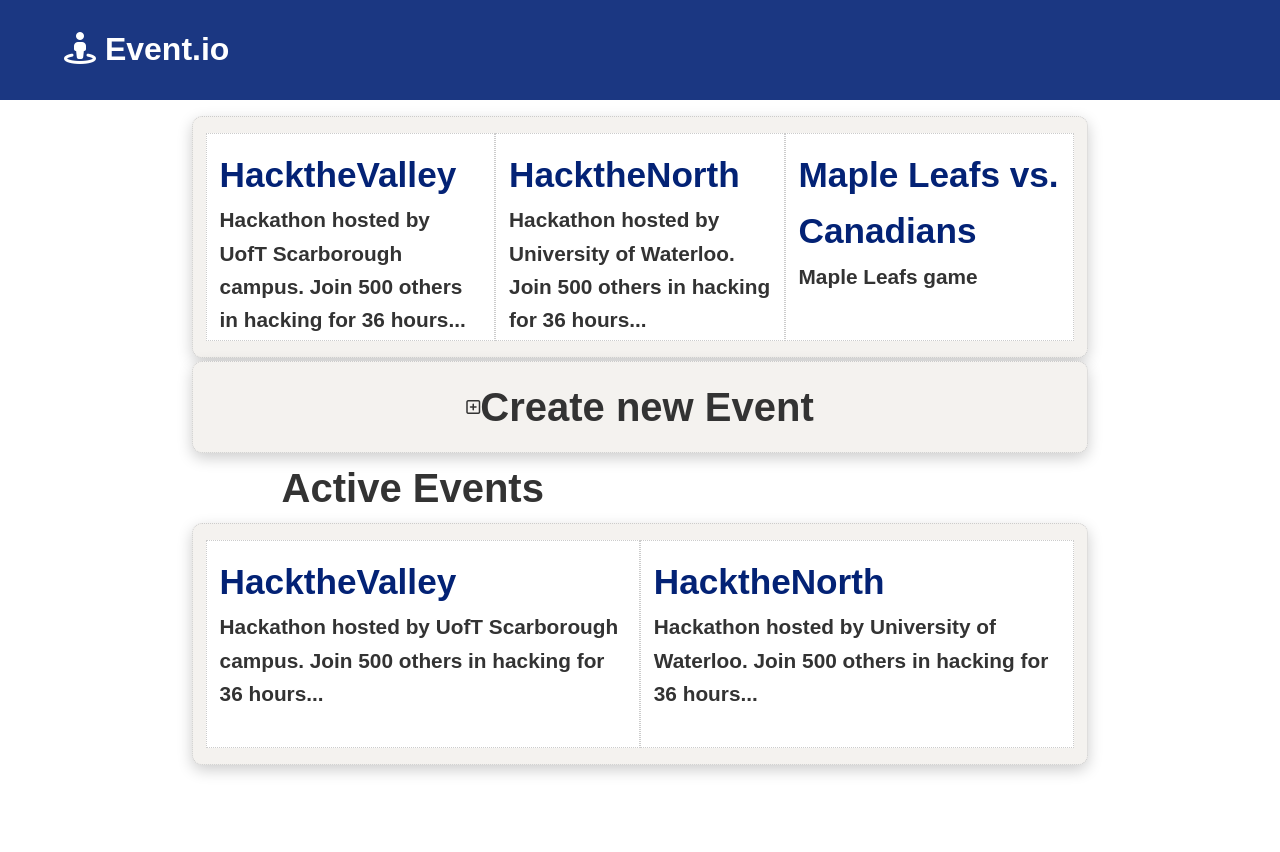
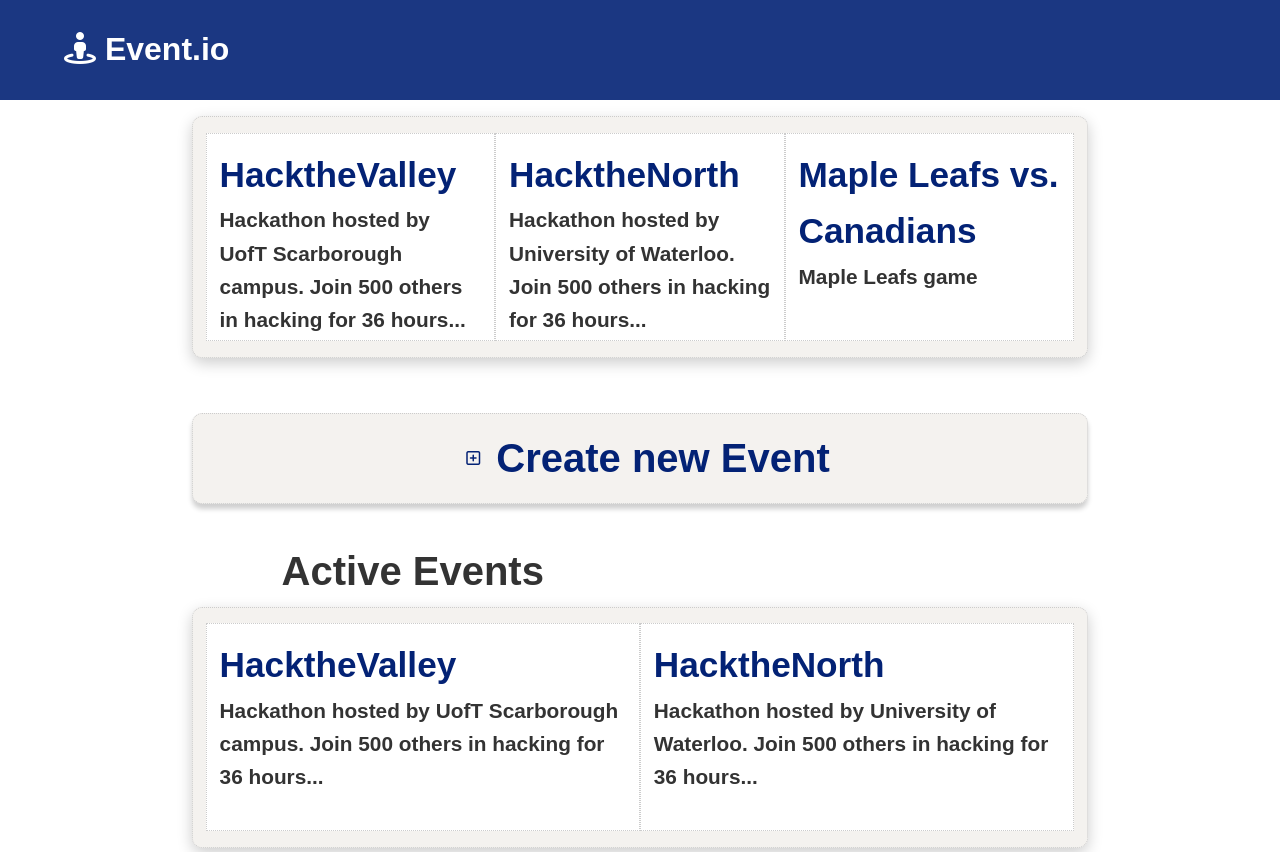
Before and after one commit to DevonMillerJunk/event.io-frontend, a React (Create React App) app: page / in a window 1280 px wide. Before the commit the page ends 800 px from the top, so only its background shows below. Built offline with nearby package versions, Linux system fonts and the light colour scheme; a web font is replaced by a local one.

Commit message:
Finished the Home page

```diff
--- a/src/App.js
+++ b/src/App.js
@@ -6,6 +6,7 @@ import Navbar from './components/layout/Navbar';
 import Home from './components/pages/Home';
 import Login from './components/auth/Login';
 import Register from './components/auth/Register';
+import NewEvent from './components/events/NewEvent';
 
 function App() {
   return (
@@ -17,6 +18,7 @@ function App() {
             <Route exact path='/' component={Home}/>
             <Route exact path='/login' component={Login} />
             <Route exact path='/register' component={Register} />
+            <Route exact path='/create' component={NewEvent} />
           </Switch>
         </Fragment>
       </Router>
--- /dev/null
+++ b/src/components/events/NewEvent.js
@@ -0,0 +1,11 @@
+import React from 'react';
+
+const NewEvent = () => {
+    return (
+        <div>
+
+        </div>
+    );
+}
+
+export default NewEvent;
--- a/src/components/pages/Home.js
+++ b/src/components/pages/Home.js
@@ -1,6 +1,7 @@
 import React from 'react';
 import Event from '../events/Event';
 import { CSSTransition, TransitionGroup } from 'react-transition-group';
+import { Link } from 'react-router-dom';
 
 const Home = () =>{
     const events = [{
@@ -59,17 +60,23 @@ const Home = () =>{
 
     return(
         <TransitionGroup>
-            <div className='card-ext card-lg'>
-                <div className='grid-hor'>
-                    {iter8(events).map(component => (component))}
+            <div style={{ padding: '0 0 3rem' }}>
+                <div className='card-ext card-lg'>
+                    <div className='grid-hor'>
+                        {iter8(events).map(component => (component))}
+                    </div>
                 </div>
             </div>
-                <div className='card-ext card-lg'>
-                    <div className='grid-hor-f' >
-                        <div className='far fa-plus-square'/>
-                        <h1 style={{ fontWeight: 'bolder', fontSize: '2.5rem', textAlign: 'left' }}>Create new Event</h1>
+            <div style={{ padding: '0 0 2rem' }}>
+                <Link to='/create'>
+                    <div className='card-ext card-md'>
+                        <div className='grid-hor-f'>
+                            <div className='far fa-plus-square' style={{ padding: '0 1rem' }}/>
+                            <h1 style={{ fontWeight: 'bolder', fontSize: '2.5rem', textAlign: 'left' }}>Create new Event</h1>
+                        </div>
                     </div>
-                </div>
+                </Link>
+            </div>
             <h1 style={{ fontWeight: 'bolder', fontSize: '2.5rem', marginLeft: '22%' }}>Active Events</h1>
             <div className='card-ext card-lg'>
                 <div className='grid-hor'>
```
